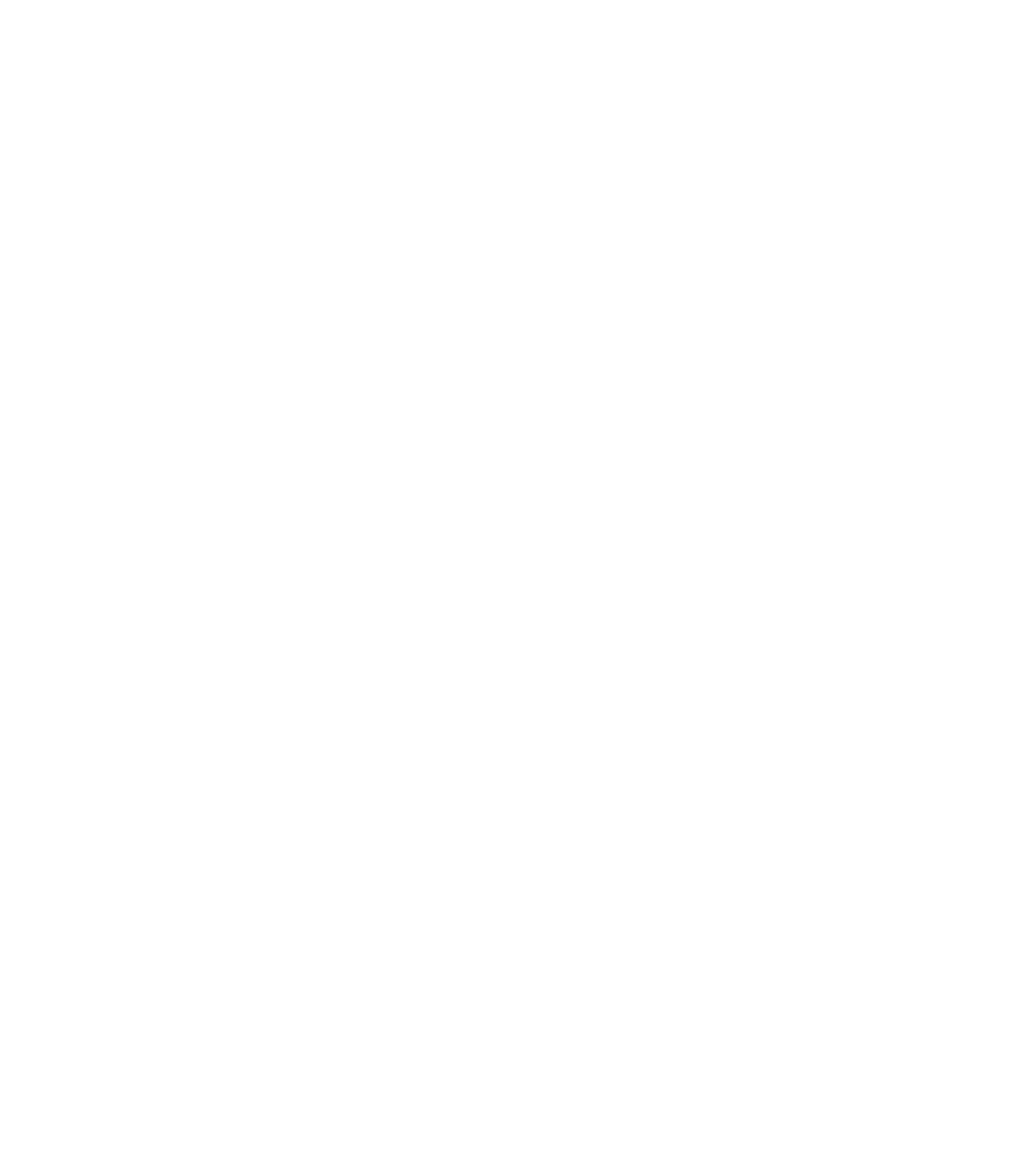
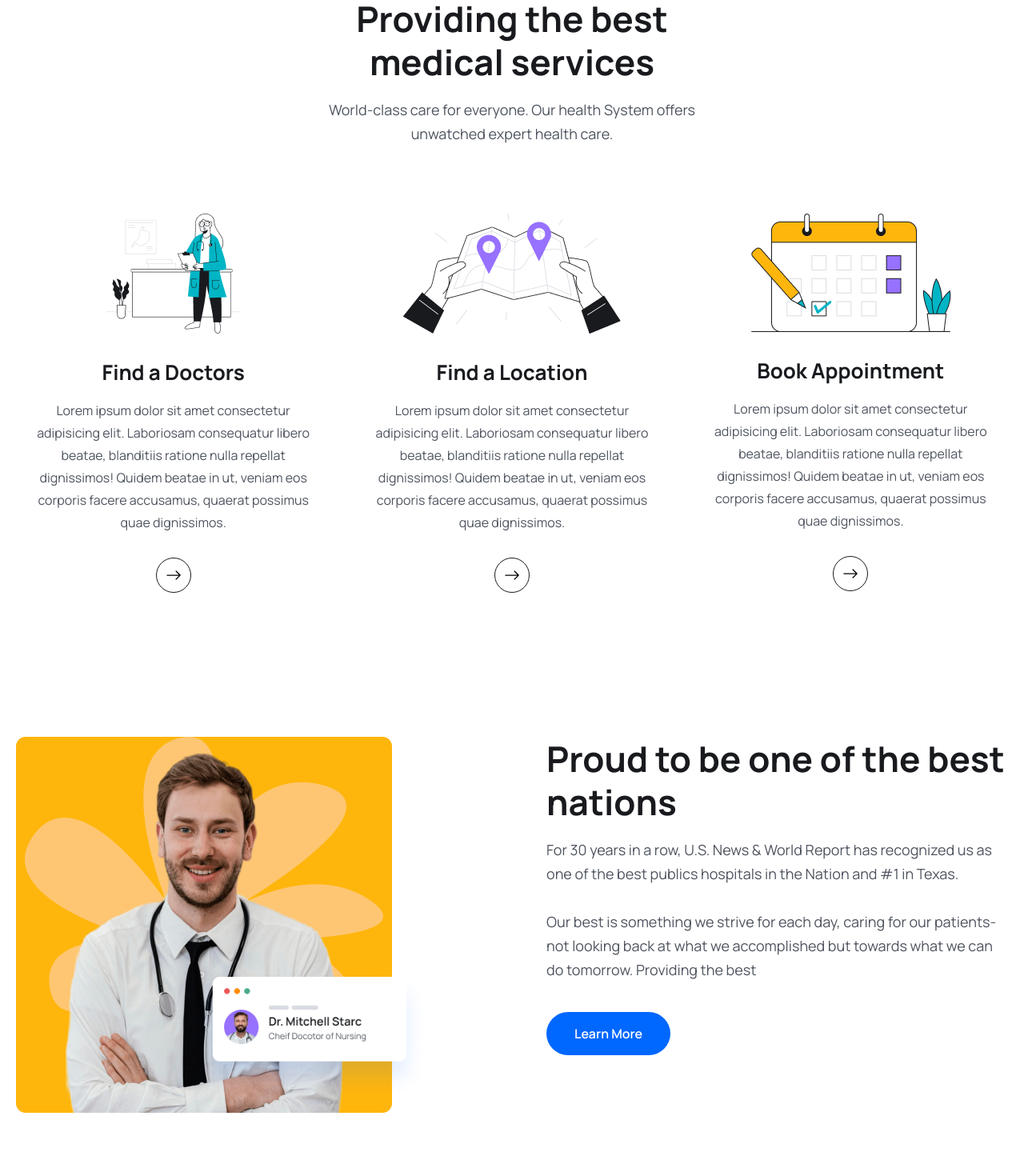
Before and after one commit to Junnam2806/Medical-Booking, a React (Vite) app in the folder frontend/: page / in a window 1280 px wide. Shown: the part 920-2390 px from the top of the page at 80% size. Before the commit the page ends 865 px from the top, so only its background shows below. Built offline with nearby package versions, Linux system fonts and the light colour scheme.

Commit message:
This is about

```diff
--- a/frontend/src/App.css
+++ b/frontend/src/App.css
@@ -10,7 +10,7 @@
     font-family: "Manrope", sans-serif;
   }
 
-  .sticky_header {
+  .sticky__header {
     width: 100%;
     height: 80px;
     line-height: 80px;
@@ -18,6 +18,7 @@
     top: 0;
     left: 0;
     z-index: 99999;
+    background: white;
     box-shadow: 3px 3px -8px 3px #ddd;
   }
 
--- /dev/null
+++ b/frontend/src/components/About/About.jsx
@@ -0,0 +1,44 @@
+import React from "react";
+import aboutImg from "../../assets/images/about.png";
+import aboutCardImg from "../../assets/images/about-card.png";
+import {Link} from 'react-router-dom'
+
+const About = () => {
+  return (
+    <section>
+      <div className="container">
+        <div className="flex justify-between gap-[50px] lg:gap-[130px] xl:gap-0 flex-col lg:flex-row">
+          {/* about img  */}
+          <div className="relative w-3/4 lg:w-1/2 xl:w-[770px] z-10 order-2 lg:order-1">
+            <img src={aboutImg} alt="" />
+            <div className="absolute z-20 bottom-4 w-[200px] md:w-[300px] right-[-30%] md:right-[-7%] lg:right-[22%]">
+              <img src={aboutCardImg} alt="" />
+            </div>
+          </div>
+
+          {/* about content */}
+          <div className="w-full lg:w-1/2 xl:w-[670px] order-1 lg:order-2">
+            <h2 className="heading">Proud to be one of the best nations</h2>
+            <p className="text__para">
+              For 30 years in a row, U.S. News & World Report has recognized us
+              as one of the best publics hospitals in the Nation and #1 in
+              Texas.
+            </p>
+
+            <p className="text__para mt-[30px]">
+              Our best is something we strive for each day, caring for our
+              patients-not looking back at what we accomplished but towards what
+              we can do tomorrow. Providing the best
+            </p>
+
+            <Link to='/'>
+                <button className="btn">Learn More</button>
+            </Link>
+          </div>
+        </div>
+      </div>
+    </section>
+  );
+};
+
+export default About;
--- /dev/null
+++ b/frontend/src/components/Services/ServiceCard.jsx
@@ -0,0 +1,38 @@
+import { BsArrowRight } from "react-icons/bs";
+import { Link } from "react-router-dom";
+
+const ServiceCard = ({ item, index }) => {
+  const { name, desc, bgColor, textColor } = item;
+
+  return (
+    <div className="py-[30px] px-3 lg:px-5">
+      <h2 className="text-[26px] leading-9 text-headingColor font-[700]">
+        {name}
+      </h2>
+      <p className="text-[16px] leading-7 font-[400] text-textColor mt-4">
+        {desc}
+      </p>
+
+      <div className="flex items-center justify-between mt-[30px]">
+        <Link
+          to="/doctors"
+          className="w-[44px] h-[44px] rounded-full border border-solid border-[#181A1E] flex items-center justify-center group hover:bg-primaryColor hover:border-none"
+        >
+          <BsArrowRight className="group-hover:text-white w-6 h-5" />
+        </Link>
+        <span
+          className="w-[44px] h-[44px] flex items-center justify-center text-[18px] leading-[30px] font-[600]"
+          style={{
+            background: `${bgColor}`,
+            color: `${textColor}`,
+            borderRadius: "6px 0 0 6px",
+          }}
+        >
+          {index + 1}
+        </span>
+      </div>
+    </div>
+  );
+};
+
+export default ServiceCard;
--- /dev/null
+++ b/frontend/src/components/Services/ServiceList.jsx
@@ -0,0 +1,16 @@
+import React from "react";
+import { services } from "./../../assets/data/services";
+import ServiceCard from "./ServiceCard";
+
+
+const ServiceList = () => {
+  return (
+    <div className="grid grid-cols-1 md:grid-cols-2 lg:grid-cols-3 gap-5 lg:gap-[30px] mt-[30px] lg:mt-[55px]">
+      {services.map((item, index) => (
+        <ServiceCard item={item} index={index} key={index} />
+      ))}
+    </div>
+  );
+};
+
+export default ServiceList;
--- a/frontend/src/pages/Home.jsx
+++ b/frontend/src/pages/Home.jsx
@@ -2,11 +2,17 @@
 import heroImg1 from "../assets/images/hero-img01.png";
 import heroImg2 from "../assets/images/hero-img02.png";
 import heroImg3 from "../assets/images/hero-img03.png";
+import icon01 from "../assets/images/icon01.png";
+import icon02 from "../assets/images/icon02.png";
+import icon03 from "../assets/images/icon03.png";
+import { Link } from "react-router-dom";
+import { BsArrowRight } from "react-icons/bs";
+import About from "../components/About/About";
+import ServiceList from "../components/Services/ServiceList";
 
 const Home = () => {
   return (
     <>
-
       <section className="hero__section pt-[60px] 2xl:h-[800px]">
         <div className="container">
           <div className="flex flex-col lg:flex-row gap-[90px] items-center justify-between">
@@ -60,7 +66,11 @@
               </div>
 
               <div>
-                  <img className="w-full mb-[30px] mt-[30px]" src={heroImg2} alt="" />
+                <img
+                  className="w-full mb-[30px] mt-[30px]"
+                  src={heroImg2}
+                  alt=""
+                />
                 <img className="w-full" src={heroImg3} alt="" />
               </div>
             </div>
@@ -68,6 +78,113 @@
         </div>
       </section>
 
+      <section>
+        <div className="container">
+          <div className="lg:w-[470px] mx-auto">
+            <h2 className="heading text-center">
+              Providing the best medical services
+            </h2>
+            <p className="text__para text-center">
+              World-class care for everyone. Our health System offers unwatched
+              expert health care.
+            </p>
+          </div>
+
+          <div className="grid grid-cols-1 md:grid-cols-2 lg:grid-cols-3 gap-5 lg:gap-[30px] mt-[30px] lg:mt-[55px]">
+
+            <div className="py-[30px] px-5">
+              <div className="flex items-center justify-center">
+                <img src={icon01} alt="" />
+              </div>
+
+              <div className="mt-[30px]">
+                <h2 className="text-[26px] leading-9 text-headingColor font-[700] text-center">
+                  Find a Doctors
+                </h2>
+                <p className="text-[16px] leading-7 text-textColor font-[400] mt-4 text-center">
+                  Lorem ipsum dolor sit amet consectetur adipisicing elit.
+                  Laboriosam consequatur libero beatae, blanditiis ratione nulla
+                  repellat dignissimos! Quidem beatae in ut, veniam eos corporis
+                  facere accusamus, quaerat possimus quae dignissimos.
+                </p>
+
+                <Link
+                  to="/doctors"
+                  className="w-[44px] h-[44px] rounded-full border border-solid border-[#181A1E] mt-[30px] mx-auto flex items-center justify-center group hover:bg-primaryColor hover:border-none"
+                >
+                  <BsArrowRight className="group-hover:text-white w-6 h-5"/>
+                </Link>
+              </div>
+            </div>
+
+            <div className="py-[30px] px-5">
+              <div className="flex items-center justify-center">
+                <img src={icon02} alt="" />
+              </div>
+
+              <div className="mt-[30px]">
+                <h2 className="text-[26px] leading-9 text-headingColor font-[700] text-center">
+                  Find a Location
+                </h2>
+                <p className="text-[16px] leading-7 text-textColor font-[400] mt-4 text-center">
+                  Lorem ipsum dolor sit amet consectetur adipisicing elit.
+                  Laboriosam consequatur libero beatae, blanditiis ratione nulla
+                  repellat dignissimos! Quidem beatae in ut, veniam eos corporis
+                  facere accusamus, quaerat possimus quae dignissimos.
+                </p>
+
+                <Link
+                  to="/doctors"
+                  className="w-[44px] h-[44px] rounded-full border border-solid border-[#181A1E] mt-[30px] mx-auto flex items-center justify-center group hover:bg-primaryColor hover:border-none"
+                >
+                  <BsArrowRight className="group-hover:text-white w-6 h-5"/>
+                </Link>
+              </div>
+            </div>
+
+            <div className="py-[30px] px-5">
+              <div className="flex items-center justify-center">
+                <img src={icon03} alt="" />
+              </div>
+
+              <div className="mt-[30px]">
+                <h2 className="text-[26px] leading-9 text-headingColor font-[700] text-center">
+                  Book Appointment
+                </h2>
+                <p className="text-[16px] leading-7 text-textColor font-[400] mt-4 text-center">
+                  Lorem ipsum dolor sit amet consectetur adipisicing elit.
+                  Laboriosam consequatur libero beatae, blanditiis ratione nulla
+                  repellat dignissimos! Quidem beatae in ut, veniam eos corporis
+                  facere accusamus, quaerat possimus quae dignissimos.
+                </p>
+
+                <Link
+                  to="/doctors"
+                  className="w-[44px] h-[44px] rounded-full border border-solid border-[#181A1E] mt-[30px] mx-auto flex items-center justify-center group hover:bg-primaryColor hover:border-none"
+                >
+                  <BsArrowRight className="group-hover:text-white w-6 h-5"/>
+                </Link>
+              </div>
+            </div>
+          </div>
+        </div>
+      </section>
+
+      <About/>
+
+      {/* ========== services sectione ======= */}
+      <section>
+        <div className="container">
+          <div className="xl:w-[470px] mx-auto">
+            <h2 className="heading text-center">Our Medical services</h2>
+            <p className="text__para text-center">World-class care for everyone. Our health System offers unmatched, expert health care.</p>
+          </div>
+
+          <ServiceList/>
+        </div>
+      </section>
+      {/* ========== services section end ======= */}
+
     </>
   );
 };
```
Lines whose indentation alone changed are shown as unchanged.
